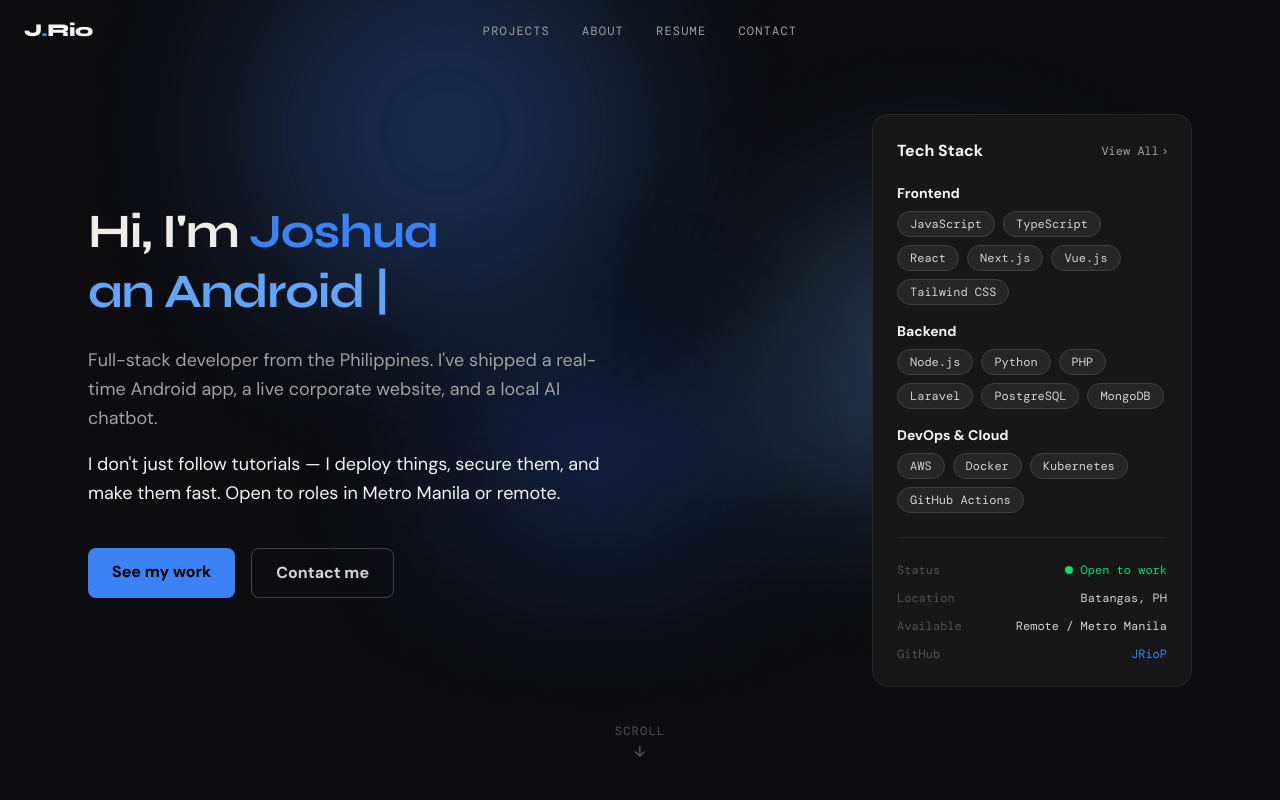
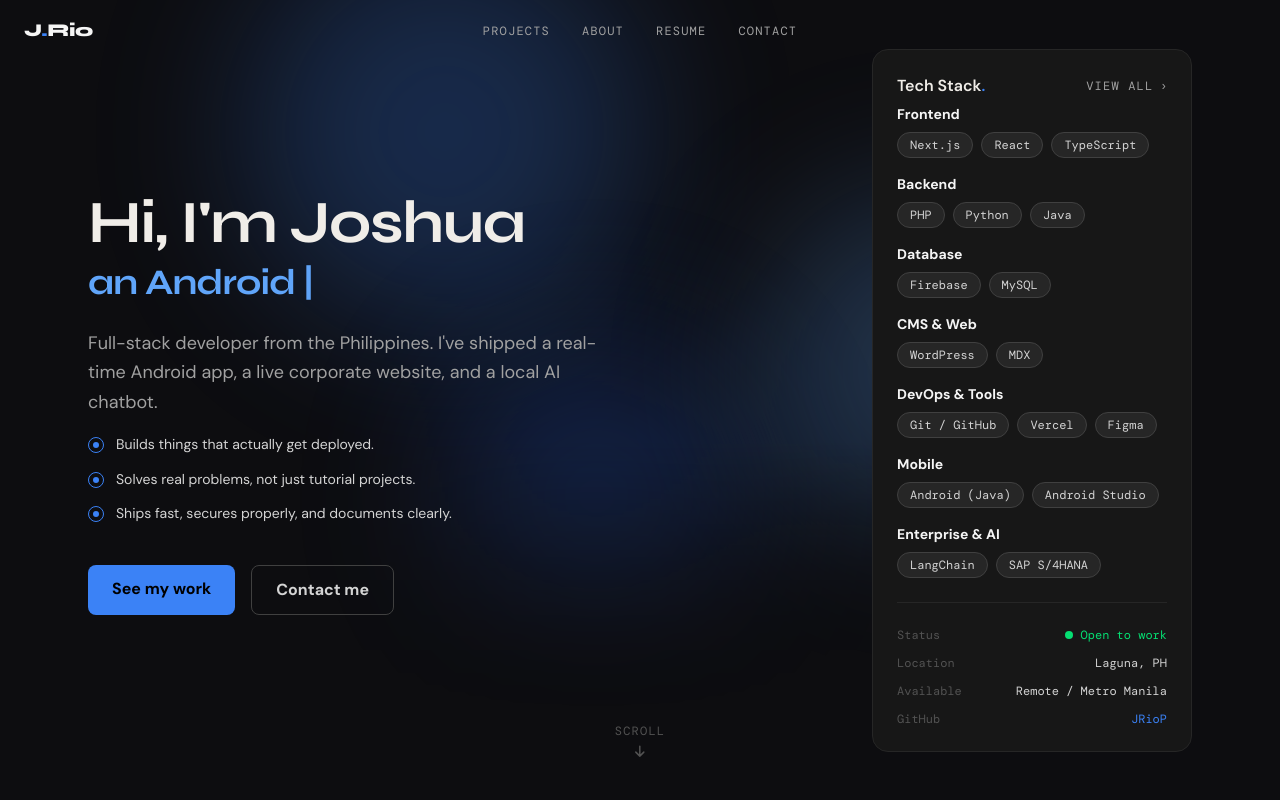
Before and after one commit to JRioP/Rio_Joshua_Portfolio, a Next.js app: page / in a window 1280 px wide. Shown: the top 800 px of the page. Built offline with nearby package versions, Linux system fonts and the light colour scheme.

Commit message:
-Added TechStackModal

```diff
--- a/app/page.tsx
+++ b/app/page.tsx
@@ -1,26 +1,41 @@
 import Image from "next/image";
 import { PROJECTS } from "@/lib/projects";
 import { RotatingText } from "@/components/RotatingText";
+import {TechStackModal} from "@/components/TechStackModal";
 import ContactForm from "@/components/ui/ContactForm";
 import ExperienceSection from "@/components/ui/ExperienceSection";
 
 const TECH_STACK = [
-  { label: "JavaScript", category: "Frontend" },
+  // Frontend
+  { label: "Next.js", category: "Frontend" },
+  { label: "React", category: "Frontend" },
   { label: "TypeScript", category: "Frontend" },
-  { label: "React", category: "Frontend" },
-  { label: "Next.js", category: "Frontend" },
-  { label: "Vue.js", category: "Frontend" },
-  { label: "Tailwind CSS", category: "Frontend" },
-  { label: "Node.js", category: "Backend" },
+
+  // Backend
+  { label: "PHP", category: "Backend" },
   { label: "Python", category: "Backend" },
-  { label: "PHP", category: "Backend" },
-  { label: "Laravel", category: "Backend" },
-  { label: "PostgreSQL", category: "Backend" },
-  { label: "MongoDB", category: "Backend" },
-  { label: "AWS", category: "DevOps & Cloud" },
-  { label: "Docker", category: "DevOps & Cloud" },
-  { label: "Kubernetes", category: "DevOps & Cloud" },
-  { label: "GitHub Actions", category: "DevOps & Cloud" },
+  { label: "Java", category: "Backend" },
+
+  // Database
+  { label: "Firebase", category: "Database" },
+  { label: "MySQL", category: "Database" },
+
+  // CMS & Web
+  { label: "WordPress", category: "CMS & Web" },
+  { label: "MDX", category: "CMS & Web" },
+
+  // DevOps & Tools
+  { label: "Git / GitHub", category: "DevOps & Tools" },
+  { label: "Vercel", category: "DevOps & Tools" },
+  { label: "Figma", category: "DevOps & Tools" },
+
+  // Mobile
+  { label: "Android (Java)", category: "Mobile" },
+  { label: "Android Studio", category: "Mobile" },
+
+  // Enterprise & AI
+  { label: "LangChain", category: "Enterprise & AI" },
+  { label: "SAP S/4HANA", category: "Enterprise & AI" },
 ];
 
 export default function Home() {
@@ -38,20 +53,33 @@ export default function Home() {
       <div className="flex items-center gap-12 w-full relative z-10">
         {/* LEFT COLUMN — text content */}
         <div className="flex-1 max-w-xl">
-        <h1 className="font-display text-5xl font-bold leading-tight tracking-tight mb-6">
-          Hi, I'm <span className="text-accent-500">Joshua</span> <br />
-          <RotatingText />
+        <h1 className="font-display text-6xl font-bold leading-tight tracking-tight">
+          Hi, I'm Joshua <br />
         </h1>
+        <h1 className="font-display text-4xl font-bold leading-tight tracking-tight mb-6">
+          <RotatingText/>
+        </h1>
+
 
         <p className="text-neutral-400 text-lg leading-relaxed mb-4">
           Full-stack developer from the Philippines. I've shipped a real-time
           Android app, a live corporate website, and a local AI chatbot.
         </p>
 
-        <p className="text-neutral-100 text-lg leading-relaxed mb-10">
-          I don't just follow tutorials — I deploy things, secure them,
-          and make them fast. Open to roles in Metro Manila or remote.
-        </p>
+        <ul className="flex flex-col gap-3 mb-10">
+        {[
+          "Builds things that actually get deployed.",
+          "Solves real problems, not just tutorial projects.",
+          "Ships fast, secures properly, and documents clearly.",
+            ].map((item) => (
+          <li key={item} className="flex items-start gap-3">
+          <span className="mt-1 w-4 h-4 rounded-full border border-accent-500 flex items-center justify-center shrink-0">
+          <span className="w-1.5 h-1.5 rounded-full bg-accent-500" />
+            </span>
+          <span className="text-neutral-300 text-sm leading-relaxed">{item}</span>
+          </li>
+          ))}
+          </ul>
 
         <div className="flex gap-4">
           <a
@@ -73,15 +101,13 @@ export default function Home() {
       <div className="hidden lg:flex flex-1 justify-end">
         <div className="w-80 bg-neutral-900 border border-neutral-800 rounded-2xl p-6">
 
-          <div className="flex items-center justify-between mb-5">
-            <p className="font-bold text-base text-neutral-100">Tech Stack</p>
-            <a href="/projects" className="font-mono text-xs text-neutral-400 hover:text-accent-500 transition-colors flex items-center gap-1">
-              View All <span>›</span>
-            </a>
-          </div>
+          <div className="flex items-center justify-between">
+          <h3 className="font-semibold">Tech Stack<span className="text-accent-500">.</span></h3>
+          <TechStackModal />
+            </div>
 
-          <div className="flex flex-col gap-4">
-            {["Frontend", "Backend", "DevOps & Cloud"].map((category) => (
+          <div className="flex flex-col pt-1.5 gap-4">
+            {["Frontend", "Backend", "Database", "CMS & Web", "DevOps & Tools", "Mobile", "Enterprise & AI"].map((category) => (
               <div key={category}>
                 <p className="font-bold text-sm text-neutral-100 mb-2">{category}</p>
                 <div className="flex flex-wrap gap-2">
@@ -108,7 +134,7 @@ export default function Home() {
             </div>
             <div className="flex justify-between items-center">
               <span className="font-mono text-xs text-neutral-600">Location</span>
-              <span className="font-mono text-xs text-neutral-300">Batangas, PH</span>
+              <span className="font-mono text-xs text-neutral-300">Laguna, PH</span>
             </div>
             <div className="flex justify-between items-center">
               <span className="font-mono text-xs text-neutral-600">Available</span>
@@ -140,7 +166,7 @@ export default function Home() {
       </section>
 
       {/* FEATURED PROJECTS */}
-      <section className="w-full mt-32 relative z-10">
+      <section className="w-full mt-32 relative">
         <div className="flex items-end justify-between mb-10">
           <div>
             <h2 className="font-display text-6xl font-bold tracking-tight mb-12">
@@ -219,10 +245,10 @@ export default function Home() {
 
           {/* Text */}
           <div className="flex-1 min-w-0">
-            <p className="text-neutral-400 text-sm leading-relaxed mb-5">
-             I'm a BSIT graduate from STI College Tanauan, based in Batangas.
+            <p className="text-neutral-400 text-3xl leading-relaxed mb-5">
+             I'm a BSIT graduate from STI College Tanauan, based in Laguna.
              I like building things that solve real problems — a real-time roadside assistance app, a production corporate website, and a local AI document chatbot.
-              I'm currently looking for my first professional role, open to Metro Manila or remote.
+              I'm currently looking for a professional role, open to Metro Manila or remote.
             </p>
           </div>
         </div>
@@ -232,7 +258,7 @@ export default function Home() {
         <div className="min-h-screen pt-30 pb-20 px-6 max-w-2xl mx-auto">
               <h1 className="font-display text-6xl font-bold mb-4">Get in touch<span className="text-accent-500">.</span></h1>
               <p className="text-neutral-400 mb-12">
-                Open to full-time roles and interesting projects. Based in Batangas — available remotely.
+                Open to full-time roles and interesting projects. Based in Laguna — available remotely.
               </p>
               <ContactForm />
             </div>
--- /dev/null
+++ b/components/TechStackModal.tsx
@@ -0,0 +1,110 @@
+"use client";
+
+import { useState } from "react";
+
+// Your full tech stack (all 30 items)
+const ALL_TECH_STACK = [
+  { label: "JavaScript", category: "Frontend" },
+  { label: "TypeScript", category: "Frontend" },
+  { label: "React", category: "Frontend" },
+  { label: "Next.js", category: "Frontend" },
+  { label: "HTML5 / CSS3", category: "Frontend" },
+  { label: "Tailwind CSS", category: "Frontend" },
+  { label: "Elementor", category: "Frontend" },
+  { label: "PHP", category: "Backend" },
+  { label: "Python", category: "Backend" },
+  { label: "Java", category: "Backend" },
+  { label: "Node.js", category: "Backend" },
+  { label: "Firebase", category: "Backend" },
+  { label: "SQL", category: "Database" },
+  { label: "MySQL", category: "Database" },
+  { label: "Firestore", category: "Database" },
+  { label: "WordPress", category: "CMS & Web" },
+  { label: "MDX", category: "CMS & Web" },
+  { label: "Git / GitHub", category: "DevOps & Tools" },
+  { label: "Vercel", category: "DevOps & Tools" },
+  { label: "Cloudflare", category: "DevOps & Tools" },
+  { label: "Figma", category: "DevOps & Tools" },
+  { label: "Wireshark", category: "DevOps & Tools" },
+  { label: "Android (Java)", category: "Mobile" },
+  { label: "Android Studio", category: "Mobile" },
+  { label: "Google Maps SDK", category: "Mobile" },
+  { label: "SAP S/4HANA", category: "Enterprise & AI" },
+  { label: "LangChain", category: "Enterprise & AI" },
+  { label: "Ollama", category: "Enterprise & AI" },
+  { label: "ChromaDB", category: "Enterprise & AI" },
+];
+
+// Group by category
+const grouped = ALL_TECH_STACK.reduce((acc, item) => {
+  if (!acc[item.category]) acc[item.category] = [];
+  acc[item.category].push(item);
+  return acc;
+}, {} as Record<string, typeof ALL_TECH_STACK>);
+
+export function TechStackModal() {
+  const [open, setOpen] = useState(false);
+
+  return (
+    <>
+      {/* Trigger button — replace your existing "View All ›" with this */}
+      <button
+        onClick={() => setOpen(true)}
+        className="font-mono text-xs text-neutral-400 hover:text-accent-500 transition-colors uppercase tracking-widest cursor-pointer"
+      >
+        View All ›
+      </button>
+
+      {/* Backdrop + Modal */}
+      {open && (
+        <div
+          className="fixed inset-0 z-99 flex items-center justify-center p-4"
+          onClick={() => setOpen(false)} // click outside to close
+        >
+          {/* Backdrop */}
+          <div className="absolute inset-0 bg-black/60 backdrop-blur-sm" />
+
+          {/* Modal */}
+          <div
+            className="relative z-10 w-full max-w-lg max-h-[80vh] overflow-y-auto rounded-xl border border-white/10 bg-[#0f1117] p-6 shadow-2xl"
+            onClick={(e) => e.stopPropagation()} // prevent close on modal click
+          >
+            {/* Header */}
+            <div className="flex items-center justify-between mb-5">
+              <h2 className="text-4xl font-semibold text-white">
+                Full Tech Stack <span className="text-accent-500">.</span>
+              </h2>
+              <button
+                onClick={() => setOpen(false)}
+                className="text-muted-foreground hover:text-white transition-colors text-xl leading-none"
+              >
+                ✕
+              </button>
+            </div>
+
+            {/* Grouped tags */}
+            <div className="space-y-5">
+              {Object.entries(grouped).map(([category, items]) => (
+                <div key={category}>
+                  <p className="text-xs font-semibold text-muted-foreground uppercase tracking-wider mb-2">
+                    {category}
+                  </p>
+                  <div className="flex flex-wrap gap-2">
+                    {items.map((item) => (
+                      <span
+                        key={item.label}
+                        className="px-3 py-1 text-sm rounded-full border border-white/10 bg-white/5 text-white/80"
+                      >
+                        {item.label}
+                      </span>
+                    ))}
+                  </div>
+                </div>
+              ))}
+            </div>
+          </div>
+        </div>
+      )}
+    </>
+  );
+}
--- a/components/ui/ExperienceSection.tsx
+++ b/components/ui/ExperienceSection.tsx
@@ -32,6 +32,8 @@ const EXPERIENCES = [
     bullets: [
       "Led a team building a real-time roadside assistance Android app using Java and Firebase.",
       "Designed the system architecture, Firebase Realtime Database schema, and all core UI flows.",
+      "Create an Exam Study mobile application using andriod studio and java, implementing a firebase backend.",
+      "Coded DentaVault a C# desktop application for local dental clinic inventory management, implementing a custom SQL database and a user-friendly interface. Won as Best Project in the 2023 on Integration Programming Showcase.",
       "Presented and defended the project as part of the BSIT capstone requirement.",
     ],
   },
```
